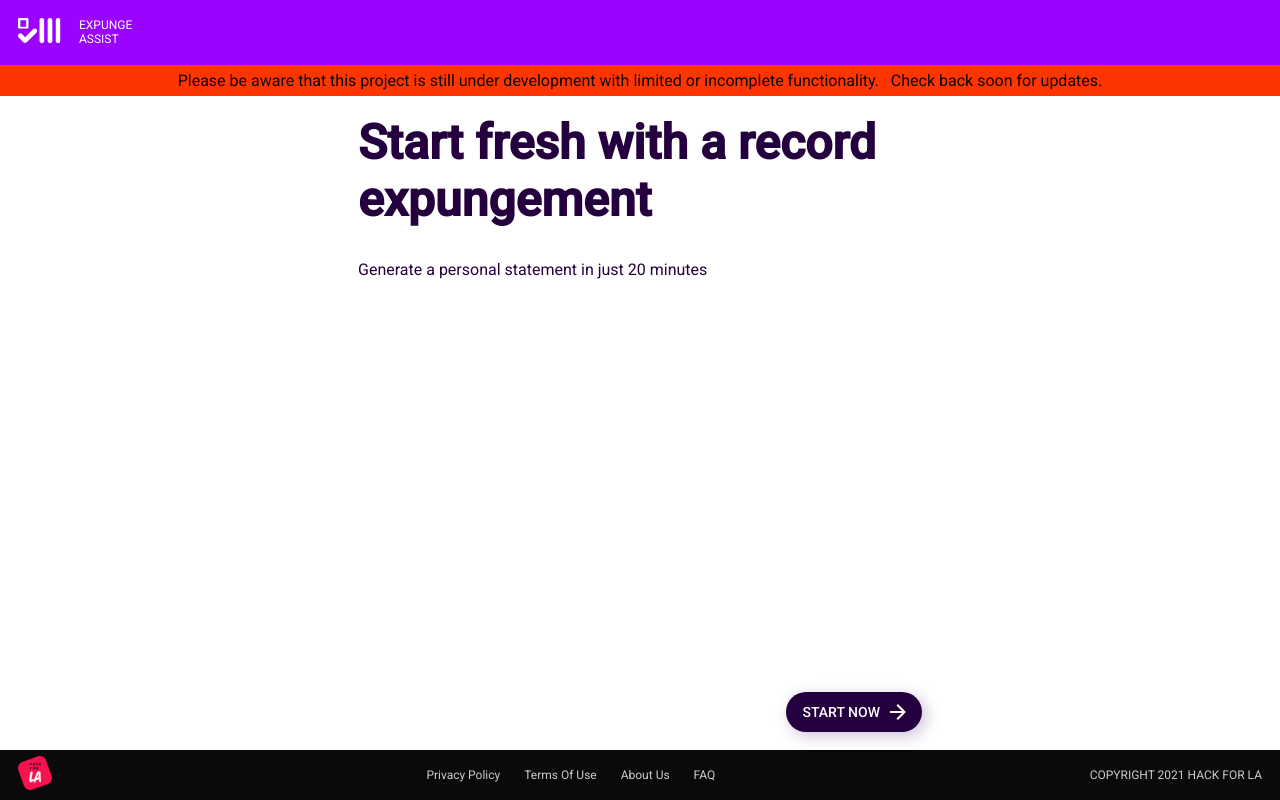
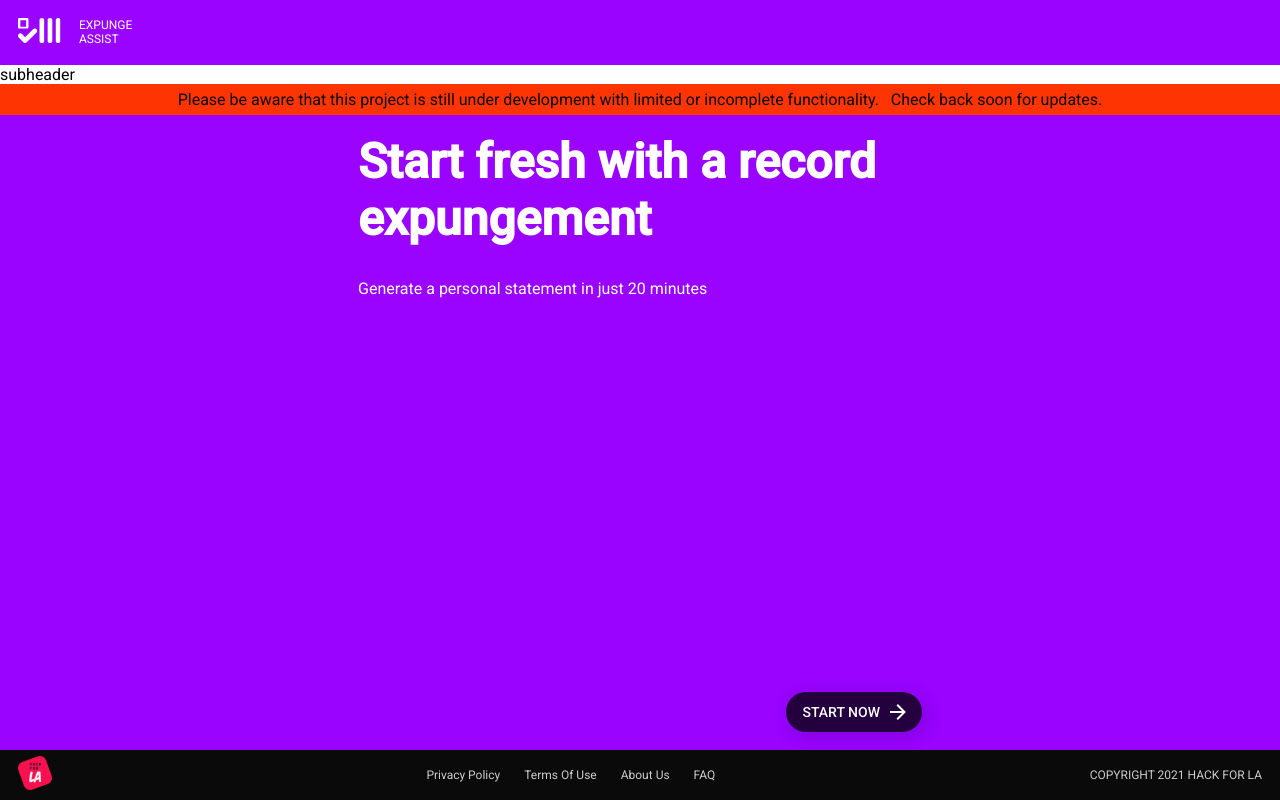
Before and after one commit to hackforla/expunge-assist, a React (Create React App) app in the folder products/statement-generator/: page / in a window 1280 px wide. Built offline with nearby package versions, Linux system fonts and the light colour scheme.

Commit message:
implement AppSubheader.tsx and update RoutingContext to track pageTheme

```diff
--- a/products/statement-generator/src/App.tsx
+++ b/products/statement-generator/src/App.tsx
@@ -14,6 +14,7 @@ import { FormStateContextProvider } from 'contexts/FormStateContext';
 import PageContainer from 'page-layout/PageContainer';
 import AppFooter from 'page-layout/AppFooter';
 import AppHeader from 'page-layout/AppHeader';
+import AppSubheader from 'page-layout/AppSubheader';
 import Form from 'components/Form';
 
 import Landing from 'pages/Landing';
@@ -59,6 +60,7 @@ const App: React.FC = () => {
               </nav>
 
               <AppHeader />
+              <AppSubheader />
 
               <PageContainer>
                 <Switch>
--- a/products/statement-generator/src/contexts/RoutingContext.tsx
+++ b/products/statement-generator/src/contexts/RoutingContext.tsx
@@ -28,6 +28,10 @@ const PreRoutingContextProvider = ({
   const [currentStepIdx, setCurrentStepIdx] = useState(0);
   const currentStep = formSteps[currentStepIdx];
   const { pathname } = history.location;
+
+  const isDarkTheme = currentStep === STEP_ENUMS.BEFORE_YOU_BEGIN ||
+          currentStep === STEP_ENUMS.NONE;
+  const topLevelPageTheme = isDarkTheme ? 'dark' : 'transparent';
 
   const navigateToFormPage = (newPageUrl: string) => {
     history.push(`/form/${newPageUrl}`);
@@ -118,6 +122,7 @@ const PreRoutingContextProvider = ({
         goBackPage,
         currentStep,
         canShowAffirmation,
+        topLevelPageTheme,
       }}
     >
       {children}
--- /dev/null
+++ b/products/statement-generator/src/page-layout/AppSubheader.tsx
@@ -0,0 +1,18 @@
+import React from 'react';
+
+import useUtilityStyles from 'styles/utilityStyles';
+
+interface IAppSubheader {
+  children?: any;
+  className?: string;
+}
+
+const AppSubheader = (props: IAppSubheader) => {
+  const { children, className } = props;
+  const utilityClasses = useUtilityStyles();
+  console.log('AppSubheader', props);
+
+  return <div>subheader</div>;
+};
+
+export default AppSubheader;
--- a/products/statement-generator/src/page-layout/PageContainer.tsx
+++ b/products/statement-generator/src/page-layout/PageContainer.tsx
@@ -1,4 +1,6 @@
-import React from 'react';
+import React, { useContext } from 'react';
+
+import RoutingContext from 'contexts/RoutingContext';
 
 import useUtilityStyles from 'styles/utilityStyles';
 
@@ -8,8 +10,10 @@ interface IPageContainer {
 }
 
 const PageContainer = ({ children, className }: IPageContainer) => {
+  const { topLevelPageTheme } = useContext(RoutingContext);
+
   const utilityClasses = useUtilityStyles({
-    pageTheme: 'transparent',
+    pageTheme: topLevelPageTheme,
   });
 
   return (
--- a/products/statement-generator/src/styles/utilityStyles.ts
+++ b/products/statement-generator/src/styles/utilityStyles.ts
@@ -9,31 +9,6 @@ const useUtilityStyles = makeStyles<Theme>(
         flexDirection: 'column',
         width: '100%',
         position: 'relative',
-
-        background: ({ pageTheme }: IUseUtilityStyle) =>
-          pageTheme === 'dark' ? palette.primary.main : 'white',
-
-        color: ({ pageTheme }: IUseUtilityStyle) =>
-          pageTheme === 'dark' ? 'white' : palette.primary.darker,
-      },
-      buttonContainer: {
-        marginTop: 'auto',
-        paddingTop: spacing(3),
-        display: 'flex',
-        flexDirection: 'row',
-        width: '100%',
-      },
-      contentContainer: {
-        maxWidth: globals.contentWidth,
-        minWidth: '300px',
-        width: '100%',
-        padding: spacing(3),
-
-        marginLeft: 'auto',
-        marginRight: 'auto',
-        display: 'flex',
-        flex: '1 0 auto',
-        flexDirection: 'column',
 
         background: ({ pageTheme }: IUseUtilityStyle) => {
           switch (pageTheme) {
@@ -57,6 +32,25 @@ const useUtilityStyles = makeStyles<Theme>(
               return palette.primary.darker;
           }
         },
+      },
+      buttonContainer: {
+        marginTop: 'auto',
+        paddingTop: spacing(3),
+        display: 'flex',
+        flexDirection: 'row',
+        width: '100%',
+      },
+      contentContainer: {
+        maxWidth: globals.contentWidth,
+        minWidth: '300px',
+        width: '100%',
+        padding: spacing(3),
+
+        marginLeft: 'auto',
+        marginRight: 'auto',
+        display: 'flex',
+        flex: '1 0 auto',
+        flexDirection: 'column',
 
         [breakpoints.down('xs')]: {
           marginLeft: 'initial',
```
